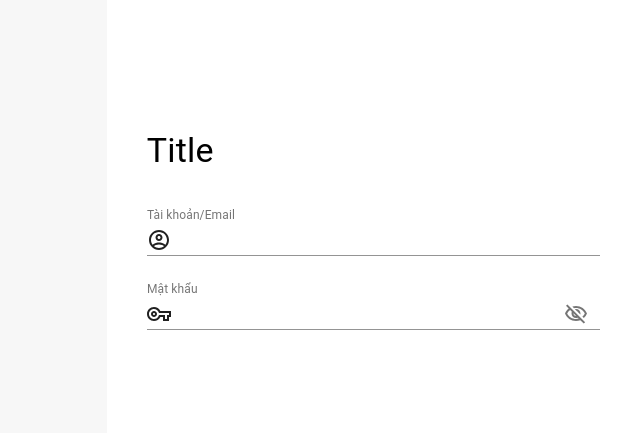
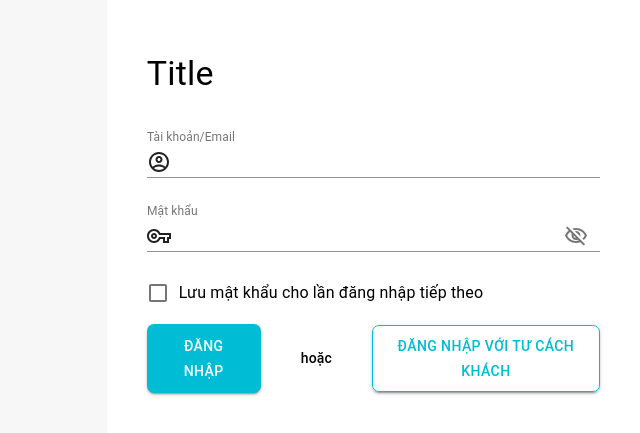
Before and after one commit to HuyNguyen2109/TNTT-Web-App, a React (Create React App) app in the folder frontend/: page / in a window 1280 px wide. Shown: the part 177-610 px from the top of the page, without its empty margins (640-1280 px from the left). Built offline with nearby package versions, Linux system fonts and the light colour scheme.

Commit message:
Add Signin Button and save credential checkbox

```diff
--- a/frontend/src/components/basic/Button.jsx
+++ b/frontend/src/components/basic/Button.jsx
@@ -6,7 +6,7 @@ import Loading from './Loading';
 
 export default class CustomizeButton extends React.Component {
   render = () => {
-    const { label, className, loading, ...props } = this.props;
+    const { label, className, loading, loadingStyle, ...props } = this.props;
     const cn = classNames(styles.Button, className);
 
     return (
--- a/frontend/src/components/basic/Button.module.scss
+++ b/frontend/src/components/basic/Button.module.scss
@@ -1,3 +1,5 @@
+@import "../../base.module.scss";
+
 .Button {
   font-size: 14px !important;
   border: 2px solid transparent !important;
@@ -13,7 +15,7 @@
 
   .loading {
     & > div {
-      background-color: black;
+      background-color: darken($color: $primaryColor, $amount: 10)
     }
   }
 }
--- a/frontend/src/pages/Login.jsx
+++ b/frontend/src/pages/Login.jsx
@@ -8,6 +8,9 @@ import {
   InputAdornment,
   IconButton,
   Tooltip,
+  Checkbox,
+  FormControlLabel,
+  Toolbar,
 } from "@material-ui/core";
 import { Snackbar, Button } from "../components/basic";
 import {
@@ -24,27 +27,60 @@ class Login extends React.Component {
 
     this.state = {
       isPasswordRevealed: false,
+      username: "",
+      password: "",
+      isError: false,
+      errorMessage: "Test error message",
+      isSaveCredential: false,
     };
   }
 
   // Life cycles
 
   // Methods
-
+  login = (username, password) => {
+    if(username === '' || password === '') {
+      this.setState({
+        isError: true,
+        errorMessage: 'Tài khoản/Mật khẩu không được để trống'
+      })
+    }
+    else {
+      console.log(`${username}/${password}`)
+      console.log(this.state.isSaveCredential)
+    }
+  }
+  // Sub Methods
+  handleChangeValue = (e, state) => {
+    if (this.state.isError) {
+      this.setState({ isError: false });
+    }
+    e.preventDefault();
+    const result = {};
+    result[state] = e.target.value;
+    this.setState(result);
+  };
   //Render
   render = () => {
-    const { isPasswordRevealed } = this.state;
+    const {
+      isPasswordRevealed,
+      username,
+      password,
+      isError,
+      errorMessage,
+      isSaveCredential,
+    } = this.state;
 
     return (
       <Grid container className={styles.container}>
-        <Grid item xs={false} sm={false} md={false} lg={7}>
-          <img className={styles.img} />
+        <Grid item xs={false} sm={false} md={6} lg={7}>
+          <img className={styles.img} alt="" />
         </Grid>
         <Grid
           item
           xs={12}
           sm={12}
-          md={12}
+          md={6}
           lg={5}
           className={styles.loginContainer}
         >
@@ -56,32 +92,49 @@ class Login extends React.Component {
               classes={{ root: styles.inputField }}
               label="Tài khoản/Email"
               fullWidth
+              error={isError}
               size="medium"
               margin="normal"
               InputProps={{
                 startAdornment: (
                   <InputAdornment position="start">
-                    <AccountCircleOutlined fontSize="medium" />
+                    <AccountCircleOutlined />
                   </InputAdornment>
                 ),
+                classes: {
+                  underline: isError ? styles.error : styles.underline,
+                },
               }}
+              InputLabelProps={{
+                classes: {
+                  focused: styles.title,
+                },
+              }}
+              value={username}
+              onChange={(user) => this.handleChangeValue(user, "username")}
+              onFocus={() => this.setState({ isError: false })}
             />
             <TextField
               classes={{ root: styles.inputField }}
               label="Mật khẩu"
               type={isPasswordRevealed ? "text" : "password"}
               fullWidth
+              error={isError}
               size="medium"
               margin="normal"
               InputProps={{
                 startAdornment: (
                   <InputAdornment position="start">
-                    <VpnKeyOutlined fontSize="medium" />
+                    <VpnKeyOutlined />
                   </InputAdornment>
                 ),
                 endAdornment: (
                   <InputAdornment position="end">
-                    <Tooltip title={isPasswordRevealed? 'Ẩn mật khẩu' : 'Hiện mật khẩu'}>
+                    <Tooltip
+                      title={
+                        isPasswordRevealed ? "Ẩn mật khẩu" : "Hiện mật khẩu"
+                      }
+                    >
                       <IconButton
                         onClick={() => {
                           this.setState({
@@ -90,16 +143,68 @@ class Login extends React.Component {
                         }}
                       >
                         {!isPasswordRevealed ? (
-                          <VisibilityOffOutlined fontSize="medium" />
+                          <VisibilityOffOutlined />
                         ) : (
-                          <VisibilityOutlined fontSize="medium" />
+                          <VisibilityOutlined />
                         )}
                       </IconButton>
                     </Tooltip>
                   </InputAdornment>
                 ),
+                classes: {
+                  underline: isError ? styles.error : styles.underline,
+                },
               }}
+              InputLabelProps={{
+                classes: {
+                  focused: styles.title,
+                },
+              }}
+              value={password}
+              onChange={(pass) => this.handleChangeValue(pass, "password")}
+              onFocus={() => this.setState({ isError: false })}
             />
+            {isError && (
+              <Typography variant="subtitle2" className={styles.errorMessage}>
+                {errorMessage}
+              </Typography>
+            )}
+            <FormControlLabel
+              className={styles.saveCredential}
+              control={
+                <Checkbox
+                  value={isSaveCredential}
+                  onChange={(e) =>
+                    this.setState({ isSaveCredential: e.target.checked })
+                  }
+                  classes={{
+                    checked: styles.savedCredential,
+                  }}
+                />
+              }
+              label="Lưu mật khẩu cho lần đăng nhập tiếp theo"
+            />
+            <Toolbar className={styles.loginAction} disableGutters>
+              <Button
+                className={styles.signinButton}
+                label="Đăng nhập"
+                variant="contained"
+                size="large"
+                onClick={() => this.login(username, password)}
+              />
+              <Typography variant="subtitle2" className={styles.or}>
+                hoặc
+              </Typography>
+              <Button
+                className={styles.signinButtonWithoutCredential}
+                label="Đăng nhập với tư cách khách"
+                variant="contained"
+                size="large"
+                onClick={() => {
+                  alert("Clicked");
+                }}
+              />
+            </Toolbar>
           </div>
         </Grid>
       </Grid>
--- a/frontend/src/pages/Login.module.scss
+++ b/frontend/src/pages/Login.module.scss
@@ -1,15 +1,18 @@
+@import "../base.module.scss";
+
 .container {
   min-height: 100vh;
   .img {
-
   }
 
   .loginContainer {
     background-color: #ffffff;
+    display: flex;
+    align-items: center;
 
     & .loginForm {
       margin: 40px;
-      padding: 50% 0;
+      width: 100%;
 
       & h4 {
         margin-bottom: 20px;
@@ -18,6 +21,68 @@
       & .inputField {
         margin-bottom: 10px;
         font-size: 9px;
+
+        & .underline {
+          &::after {
+            border-bottom: 2px solid $primaryColor;
+          }
+        }
+
+        & .error {
+          &::after {
+            border-bottom: 2px solid red;
+          }
+        }
+
+        & .title {
+          color: $primaryColor;
+        }
+      }
+
+      & .errorMessage {
+        color: red;
+        font-style: italic;
+        text-align: left;
+        margin: 10px 0;
+      }
+
+      & .saveCredential {
+        display: flex;
+        justify-content: left;
+        margin: 10px 0 10px -10px;
+      }
+
+      & .savedCredential {
+        color: $primaryColor;
+      }
+
+      & .loginAction {
+        display: flex;
+        justify-content: center;
+
+        & .signinButton {
+          background-color: $primaryColor;
+          color: #ffffff;
+          &:hover {
+            background-color: $secondaryColor;
+            color: #000000;
+          }
+        }
+
+        & .signinButtonWithoutCredential {
+          border: 1px solid $primaryColor !important;
+          background-color: transparent;
+          color: $primaryColor;
+          &:hover {
+            border: 1px solid $secondaryColor !important;
+            background-color: $secondaryColor;
+            color: #000000;
+          }
+        }
+
+        & .or {
+          margin: 0 40px;
+        }
       }
 
       @media (max-width: 450px) {
```
